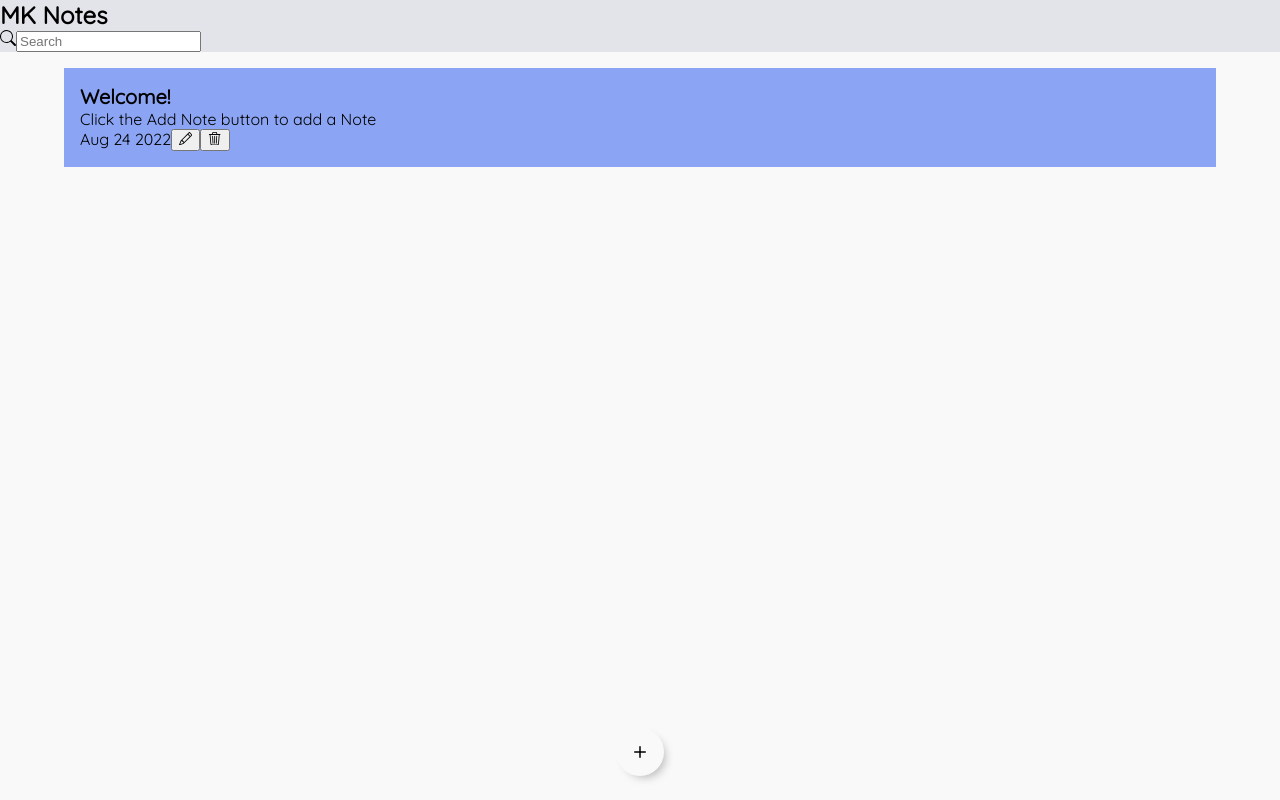
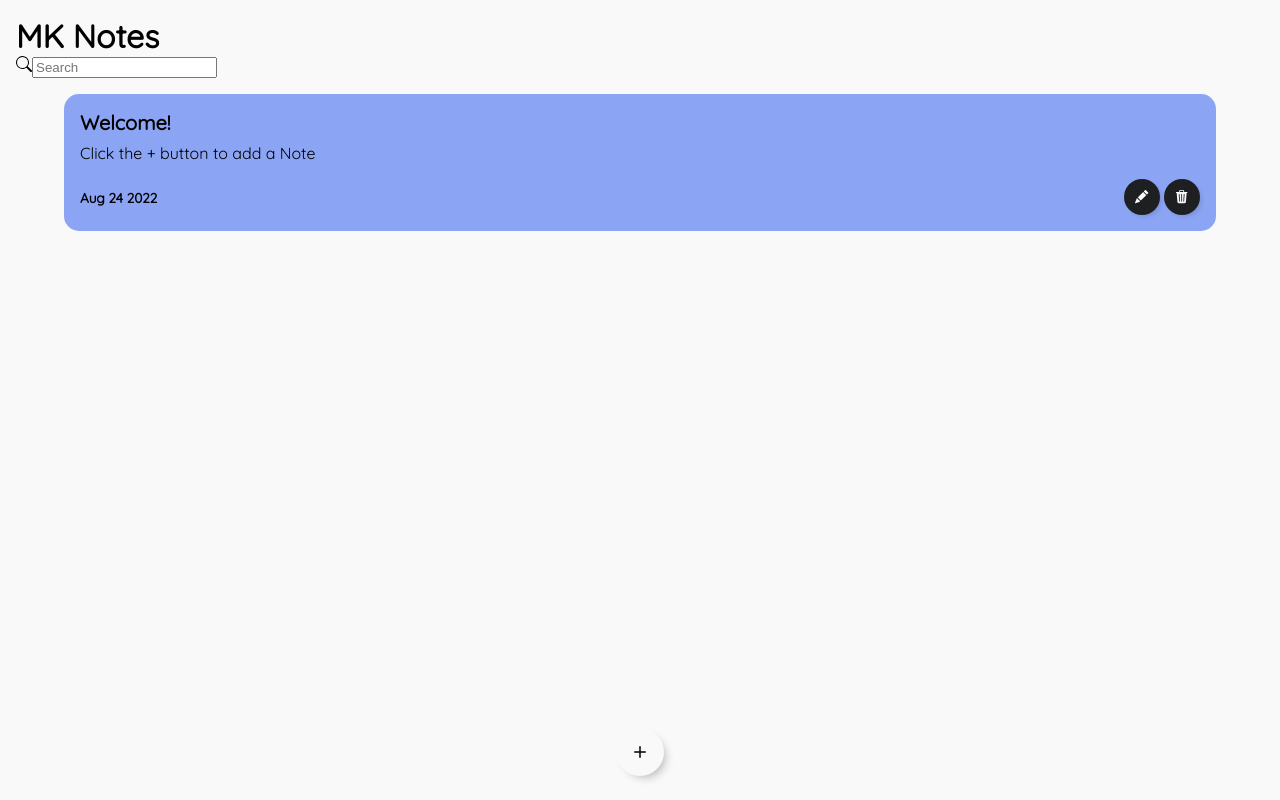
Before and after one commit to Emvil-git/port-proj-react-notes, a React (Create React App) app: page / in a window 1280 px wide. Built offline with nearby package versions, Linux system fonts and the light colour scheme.

Commit message:
feat: add css for note component (not editing)

```diff
--- a/src/App.js
+++ b/src/App.js
@@ -14,7 +14,7 @@ function App() {
       noteId: 0,
       colour: '#8ba4f3',
       title: 'Welcome!',
-      text: "Click the Add Note button to add a Note",
+      text: "Click the + button to add a Note",
       date: date.toString().substr(4,11)
   }
 
@@ -60,7 +60,7 @@ function App() {
       noteId: maxId,
       colour: addColour,
       title: 'New Note',
-      text: "Click the Edit Button to edit notes",
+      text: "Click the ✏️ Button to edit notes",
       date: date.toString().substr(4,11)
     }])
 
@@ -98,6 +98,7 @@ function App() {
             onChange={(ev) => setSearch(ev.target.value)}
             />
           </section>
+        </section>
 
         <section className='App__add-supercont'>
           <div className="App__add-cont">
@@ -108,15 +109,7 @@ function App() {
           </div>
         </section>
 
-        </section>
-
-
-
-
-        {/* dynamic search */}
         {/* night mode toggle */}
-
-
 
       </div>
       <div className="App__main">
--- a/src/components/Note.js
+++ b/src/components/Note.js
@@ -1,5 +1,5 @@
 import { useState } from "react";
-import { Pencil, CheckLg, Trash3 } from 'react-bootstrap-icons';
+import { PencilFill, CheckLg, Trash3Fill } from 'react-bootstrap-icons';
 
 const Note = ({nNoteId, title, text, colour, date, appNotes, setAppNotes}) => {
 //CONSTANTS
@@ -67,8 +67,8 @@ const Note = ({nNoteId, title, text, colour, date, appNotes, setAppNotes}) => {
                 <section className="note__footer">
                     <span className="note__date">{date}</span>
                     <section className="note__actions">
-                        <button type="submit">
-                            <CheckLg/>
+                        <button type="submit" className="note__action-btn">
+                            <CheckLg className="note__btn-icon"/>
                         </button>
                         {/* <input type="submit"></input> */}
                     </section>
@@ -84,8 +84,8 @@ const Note = ({nNoteId, title, text, colour, date, appNotes, setAppNotes}) => {
                 <section className="note__footer">
                     <span className="note__date">{date}</span>
                     <section className="note__actions">
-                        <button onClick={() => {setIsEditing(true)}}><Pencil/></button>
-                        <button onClick={handleNoteDelete}><Trash3/></button>
+                        <button className="note__action-btn" onClick={() => {setIsEditing(true)}}><PencilFill className="note__btn-icon"/></button>
+                        <button className="note__action-btn" onClick={handleNoteDelete}><Trash3Fill className="note__btn-icon"/></button>
                     </section>
                 </section>
             </div>
--- a/src/styling/App.scss
+++ b/src/styling/App.scss
@@ -1,11 +1,20 @@
 .App{
     &__toolbar{
-        background-color: $light-secd;
+        // background-color: $light-secd;
+        padding-top: 1rem;
         margin-bottom: 1rem;
+
+        width: 100vw;
     }
 
     &__title{
         margin: 0;
+        font-size: 2rem;
+        font-weight: 800;
+    }
+
+    &__title, &__search-cont{
+        margin-left: 1rem;
     }
 
     &__add-supercont{
@@ -95,7 +104,10 @@
     &__main{
         display: flex;
         flex-direction: column;
-        justify-content: center;
         align-items: center;
+
+        height:80vh;
+
+        overflow-y: scroll;
     }
 }
--- a/src/styling/Note.scss
+++ b/src/styling/Note.scss
@@ -1,5 +1,9 @@
 .note{
     width: 90%;
+
+    border-radius: 15px;
+
+    margin-bottom: 1rem;
 
     &__body{
         display: flex;
@@ -10,9 +14,39 @@
     &__title{
         font-size: 1.25rem;
         margin: 0;
+        margin-bottom: 0.5rem;
     }
 
     &__footer{
         display:flex;
+        justify-content: space-between;
+        align-items: center;
+
+        margin-top: 1rem;
+    }
+
+    &__date{
+        font-weight: 600;
+        font-size: 0.85rem;
+    }
+
+    &__action-btn{
+        margin-left: 0.25rem;
+        height: 2.25rem;
+        width: 2.25rem;
+
+        outline: none;
+        border: none;
+
+        border-radius: 100%;
+
+        color: $light-prim;
+        background-color: $dark-prim;
+
+        box-shadow: 3px 3px 6px -4px rgba(0,0,0,0.27);
+    }
+
+    &__btn-icon{
+        margin-bottom: -0.13rem;
     }
 }
--- a/src/styling/globals.scss
+++ b/src/styling/globals.scss
@@ -6,7 +6,7 @@ $dark-prim: #1d1f20;
 $dark-secd: #2a2d2e;
 $dark-tert: #0e0f0f;
 
-$note-red: #f06767;
+$note-red: #f76e6e;
 $note-green: #73e17d;
 $note-blue: #8ba4f3;
 $note-yellow: #eded68;
```
Lines whose indentation alone changed are shown as unchanged.
